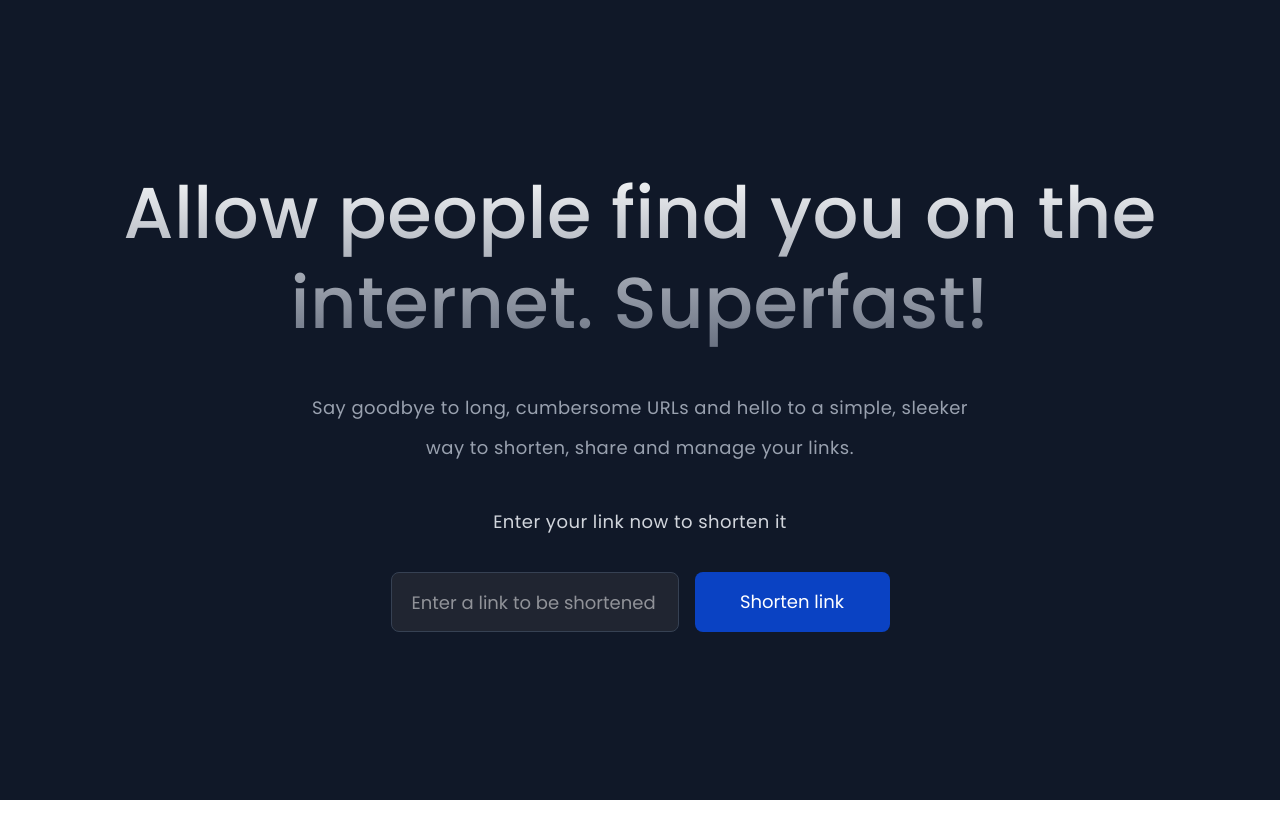
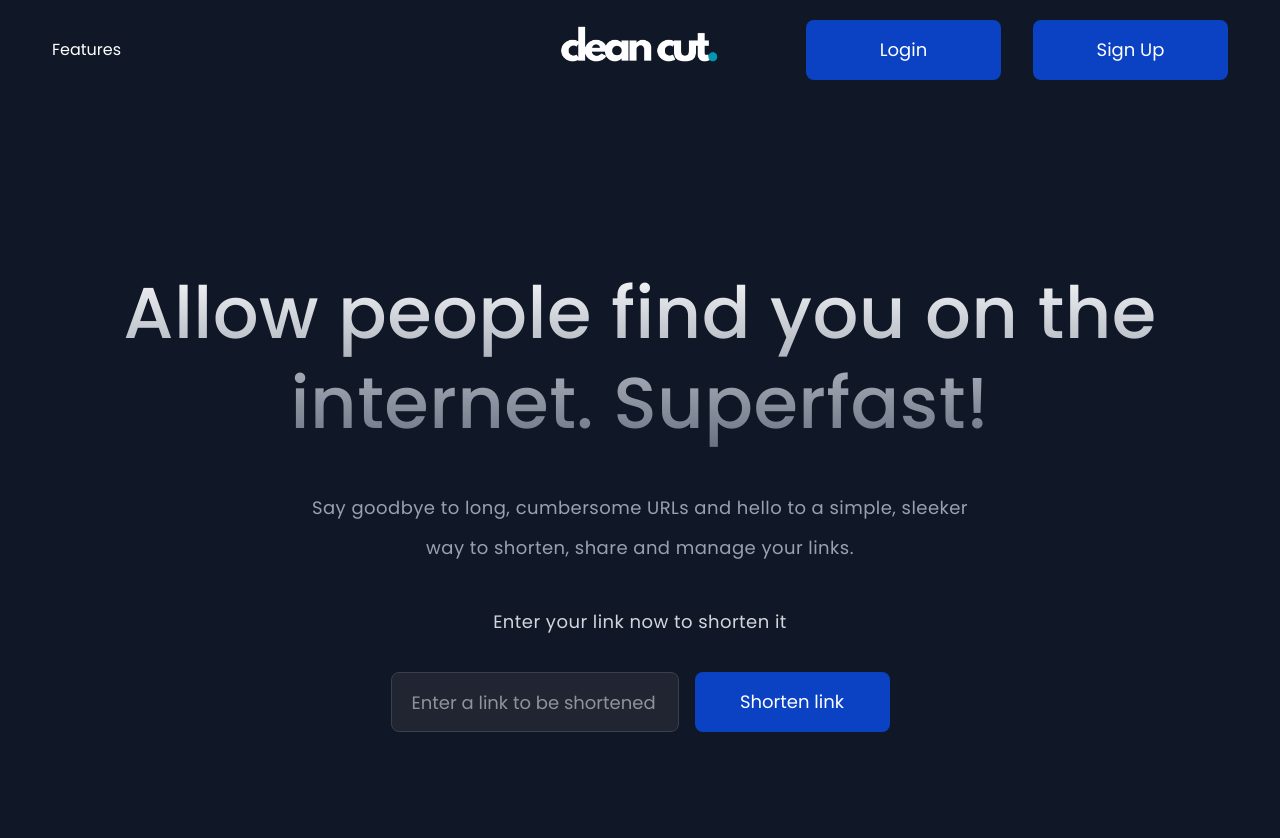
Before and after one commit to codingwithjae/clean-cut, a React (Vite) app in the folder frontend/: page / in a window 1280 px wide. Shown: the top 838 px of the page. Before the commit the page ends 800 px from the top, so only its background shows below. Built offline with nearby package versions, Linux system fonts and the light colour scheme.

Commit message:
feat: add initial navbar version

```diff
--- a/frontend/index.html
+++ b/frontend/index.html
@@ -7,7 +7,7 @@
     <link href="https://fonts.googleapis.com/css2?family=Poppins:wght@400;500;600;700&display=swap" rel="stylesheet">
     <title>Vite + React</title>
   </head>
-  <body>
+  <body class="bg-gray-900 text-white"> <!-- Asegúrate de que estas clases estén presentes -->
     <div id="root"></div>
     <script type="module" src="/src/main.jsx"></script>
   </body>
--- a/frontend/package.json
+++ b/frontend/package.json
@@ -10,10 +10,12 @@
     "preview": "vite preview"
   },
   "dependencies": {
+    "@react-icons/all-files": "^4.1.0",
     "@tailwindcss/cli": "^4.1.2",
     "@tailwindcss/vite": "^4.1.2",
     "react": "^19.0.0",
     "react-dom": "^19.0.0",
+    "react-icons": "^5.5.0",
     "react-toastify": "^11.0.5",
     "tailwindcss": "^4.1.2"
   },
--- a/frontend/src/Components/Organisms/Navbar.jsx
+++ b/frontend/src/Components/Organisms/Navbar.jsx
@@ -0,0 +1,51 @@
+import React, { useState } from 'react';
+import { FaBars, FaTimes } from 'react-icons/fa';
+import logo from '../../assets/logo.webp';
+import Button from '../Atoms/Button';
+
+export default function Navbar() {
+  const [isMenuOpen, setIsMenuOpen] = useState(false);
+
+  return (
+    <header className="w-full h-auto flex justify-center p-5">
+      <nav className="hidden md:flex w-full items-center justify-between px-4 lg:px-8">
+        {/* Navigation Links (Left) */}
+        <ul className="hidden md:flex items-center gap-8">
+          <li className="cursor-pointer hover:text-blue-500">Features</li>
+        </ul>
+
+        {/* Logo (Center) */}
+        <div className="flex justify-center items-center h-24 absolute left-1/2 transform -translate-x-1/2">
+          <img className="w-72 cursor-pointer" src={logo} alt="Logo of the app" />
+        </div>
+
+        {/* Buttons (Right) */}
+        <div className="hidden md:flex items-center gap-8">
+          <Button text="Login" />
+          <Button text="Sign Up" />
+        </div>
+      </nav>
+
+      {/* Mobile Menu */}
+      <div className="md:hidden flex w-full items-center justify-between px-4">
+        {/* Logo */}
+        <div className="flex justify-start items-center">
+          <img className="w-24 h-auto cursor-pointer" src={logo} alt="Logo of the app" />
+        </div>
+
+        {/* Hamburger Menu */}
+        <button className={`text-white focus:outline-none transition-transform duration-300 ${isMenuOpen ? 'rotate-90' : 'rotate-0'}`} onClick={() => setIsMenuOpen(!isMenuOpen)}>
+          {isMenuOpen ? <FaTimes className="w-6 h-6" /> : <FaBars className="w-6 h-6" />}
+        </button>
+      </div>
+
+      {/* Dropdown Menu (Mobile) */}
+      <ul className={`${isMenuOpen ? 'flex' : 'hidden'} md:hidden flex-col items-center gap-8 absolute top-16 left-0 w-full bg-gray-900 p-4 transition-all duration-300`}>
+        <li className="cursor-pointer hover:text-blue-500">Features</li>
+        <li className="cursor-pointer hover:text-blue-500">FAQs</li>
+        <Button text="Login" />
+        <Button text="Sign Up" />
+      </ul>
+    </header>
+  );
+}
--- a/frontend/src/Components/Page/HomePage.jsx
+++ b/frontend/src/Components/Page/HomePage.jsx
@@ -1,13 +1,17 @@
-import React from "react";
-import MainTemplate from "../Templates/MainTemplate";
-import HeroSection from "../Organisms/HeroSection";
-import ShortenForm from "../Molecules/ShortenForm";
+import React from 'react';
+import Navbar from '../Organisms/Navbar';
+import MainTemplate from '../Templates/MainTemplate';
+import HeroSection from '../Organisms/HeroSection';
+import ShortenForm from '../Molecules/ShortenForm';
 
 export default function HomePage() {
   return (
-    <MainTemplate>
-      <HeroSection />
-      <ShortenForm />
-    </MainTemplate>
+    <>
+      <Navbar />
+      <MainTemplate>
+        <HeroSection />
+        <ShortenForm />
+      </MainTemplate>
+    </>
   );
 }
--- /dev/null
+++ b/tailwind.config.js
@@ -0,0 +1,10 @@
+module.exports = {
+  content: [
+    "./index.html",
+    "./src/**/*.{js,jsx,ts,tsx}", // Asegúrate de que estas rutas sean correctas
+  ],
+  theme: {
+    extend: {},
+  },
+  plugins: [],
+};
```
Also changed, not shown: frontend/src/App.jsx (+3 -4 lines), frontend/src/main.jsx (+8 -8 lines).
